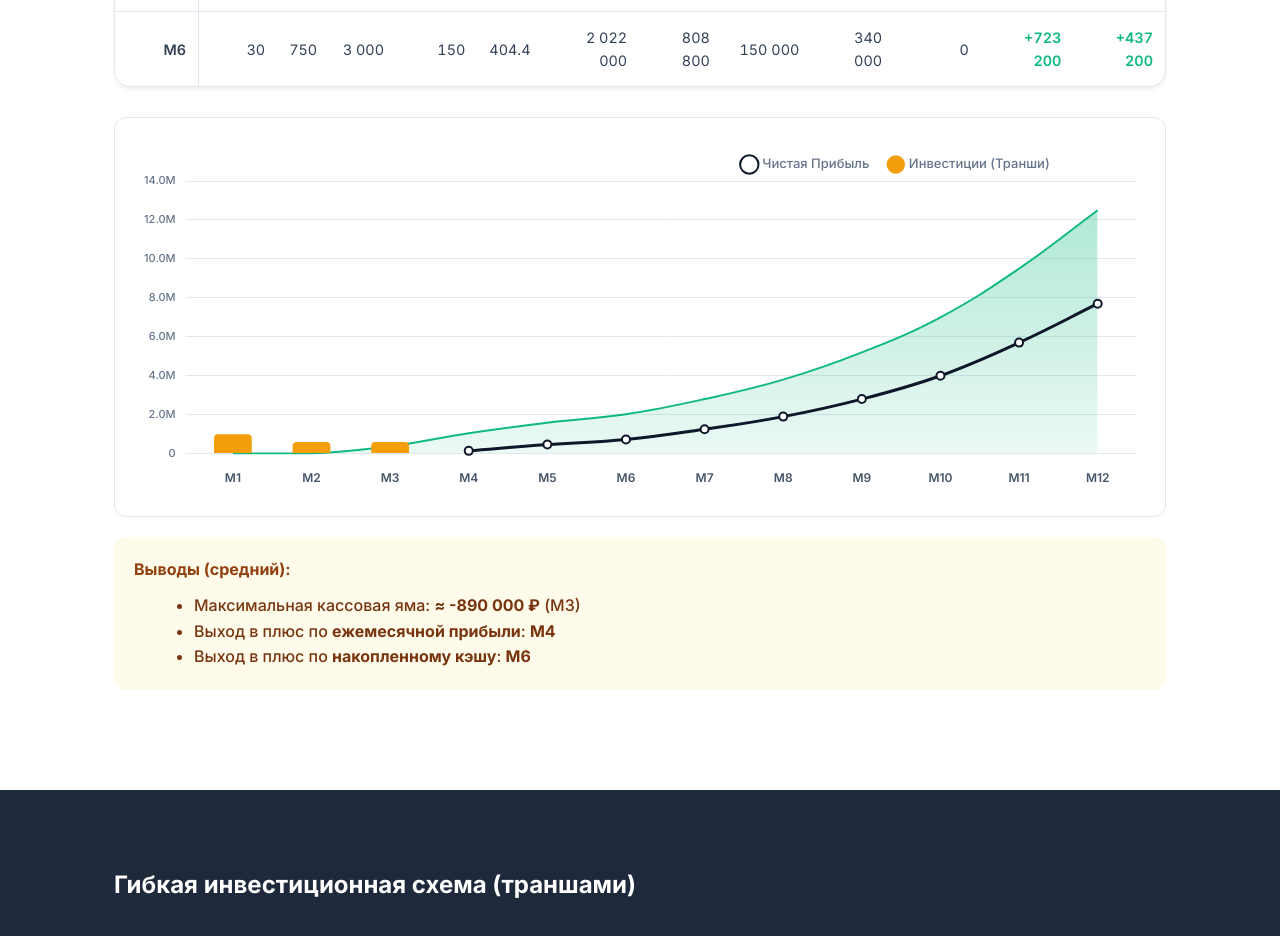
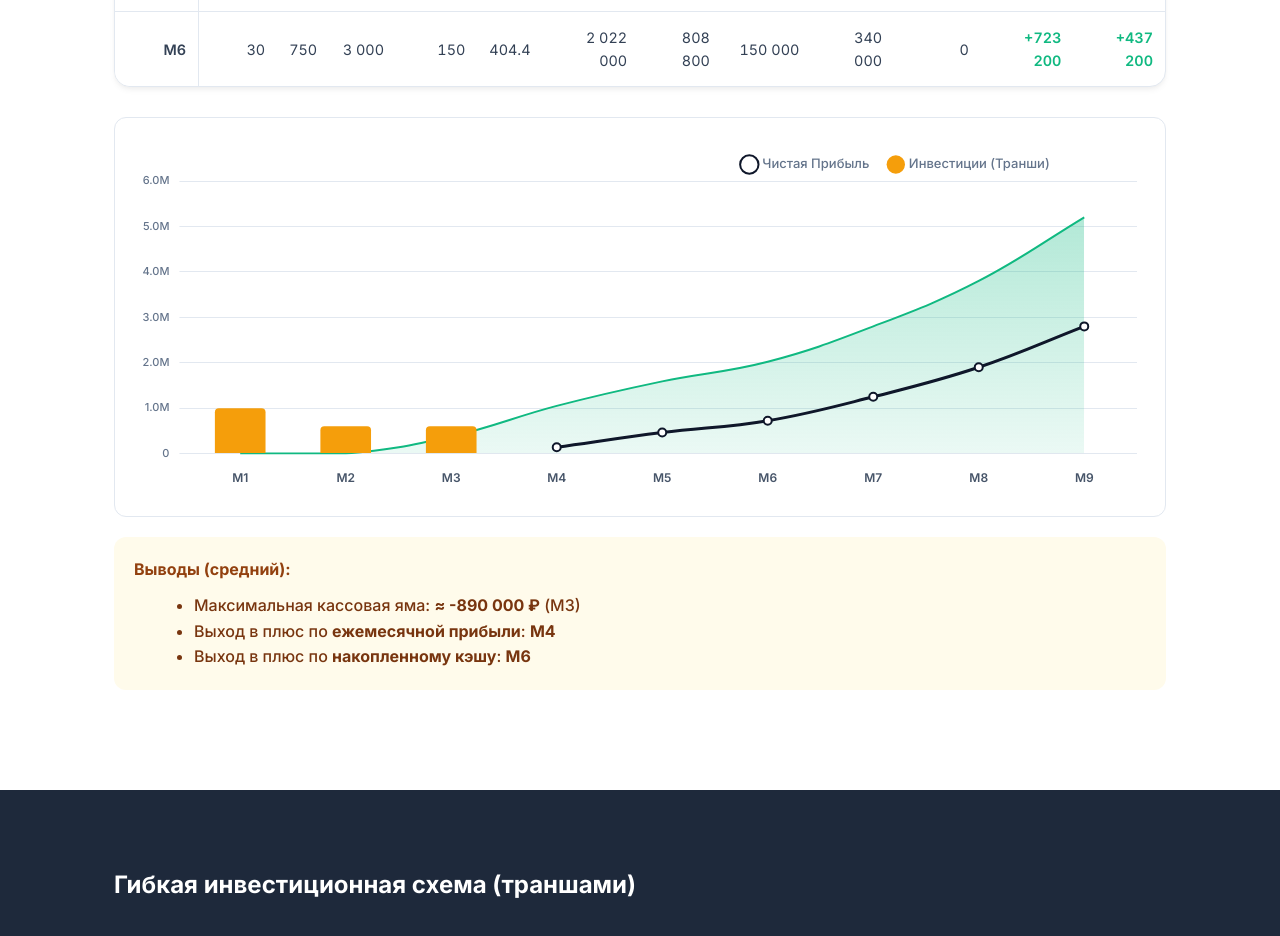
Before and after one commit to snikulin87-hue/pres-entation, a website built with Vite: page index.html in a window 1280 px wide. Shown: the part 4860-5796 px from the top of the page. Built offline with nearby package versions, Linux system fonts and the light colour scheme.

Commit message:
Refactor: Limit chart timeframe to 9 months (M1-M9)

```diff
--- a/docs/index.html
+++ b/docs/index.html
@@ -8,7 +8,7 @@
     <link rel="preconnect" href="https://fonts.googleapis.com">
     <link rel="preconnect" href="https://fonts.gstatic.com" crossorigin>
     <link href="https://fonts.googleapis.com/css2?family=Inter:wght@400;500;600;700;800&display=swap" rel="stylesheet">
-  <script type="module" crossorigin src="./assets/main-CXayn3mO.js"></script>
+  <script type="module" crossorigin src="./assets/main-DfV1MLo-.js"></script>
   <link rel="modulepreload" crossorigin href="./assets/auto-BIf0OA4n.js">
   <link rel="stylesheet" crossorigin href="./assets/main-Dl4FwTzz.css">
 </head>
--- a/src/charts.js
+++ b/src/charts.js
@@ -113,32 +113,32 @@ const commonOptions = {
 // Rev per client = 5000.
 // Expenses = COGS (2000 * Clients) + Fix (340k) + Rewards (Factories * 5000?).
 
-const labels = ['М1', 'М2', 'М3', 'М4', 'М5', 'М6', 'М7', 'М8', 'М9', 'М10', 'М11', 'М12'];
+const labels = ['М1', 'М2', 'М3', 'М4', 'М5', 'М6', 'М7', 'М8', 'М9'];
 
 // Data Logic:
 // 1. Investments: Tranches M1 (1.0M), M2 (0.6M), M3 (0.6M) = Total 2.2M Ask.
 // 2. Profit: Negative values set to null (hidden).
-// 3. Revenue: Full 12-month exponential growth.
+// 3. Revenue: Full 9-month exponential growth.
 
 // --- PESSIMISTIC ---
 const pessimisticData = {
-    revenue: [0, 0, 150000, 405000, 621000, 809700, 1100000, 1450000, 1900000, 2400000, 3000000, 3800000],
-    investments: [1000000, 600000, 600000, 0, 0, 0, 0, 0, 0, 0, 0, 0],
-    profit: [null, null, null, null, null, 70820, 250000, 470000, 750000, 1050000, 1400000, 1900000] // Hidden until positive M6
+    revenue: [0, 0, 150000, 405000, 621000, 809700, 1100000, 1450000, 1900000],
+    investments: [1000000, 600000, 600000, 0, 0, 0, 0, 0, 0],
+    profit: [null, null, null, null, null, 70820, 250000, 470000, 750000] // Hidden until positive M6
 };
 
 // --- AVERAGE ---
 const averageData = {
-    revenue: [0, 0, 375000, 1050000, 1590000, 2022000, 2800000, 3800000, 5200000, 7000000, 9500000, 12500000],
-    investments: [1000000, 600000, 600000, 0, 0, 0, 0, 0, 0, 0, 0, 0],
-    profit: [null, null, null, 140000, 464000, 723200, 1250000, 1900000, 2800000, 4000000, 5700000, 7700000] // Hidden until positive M4
+    revenue: [0, 0, 375000, 1050000, 1590000, 2022000, 2800000, 3800000, 5200000],
+    investments: [1000000, 600000, 600000, 0, 0, 0, 0, 0, 0],
+    profit: [null, null, null, 140000, 464000, 723200, 1250000, 1900000, 2800000] // Hidden until positive M4
 };
 
 // --- POSITIVE ---
 const positiveData = {
-    revenue: [0, 0, 562500, 1631250, 2780625, 4002625, 6000000, 8500000, 12000000, 16500000, 22000000, 29000000],
-    investments: [1000000, 600000, 600000, 0, 0, 0, 0, 0, 0, 0, 0, 0],
-    profit: [null, null, null, 413750, 1065000, 1761000, 3100000, 4700000, 7000000, 10000000, 13500000, 18000000] // Hidden until positive M4
+    revenue: [0, 0, 562500, 1631250, 2780625, 4002625, 6000000, 8500000, 12000000],
+    investments: [1000000, 600000, 600000, 0, 0, 0, 0, 0, 0],
+    profit: [null, null, null, 413750, 1065000, 1761000, 3100000, 4700000, 7000000] // Hidden until positive M4
 };
 
 function createConfig(data) {
```
Also changed, not shown: docs/assets/main-CXayn3mO.js (deleted, +0 -1 lines), docs/assets/main-DfV1MLo-.js (added, +1 -0 lines).
